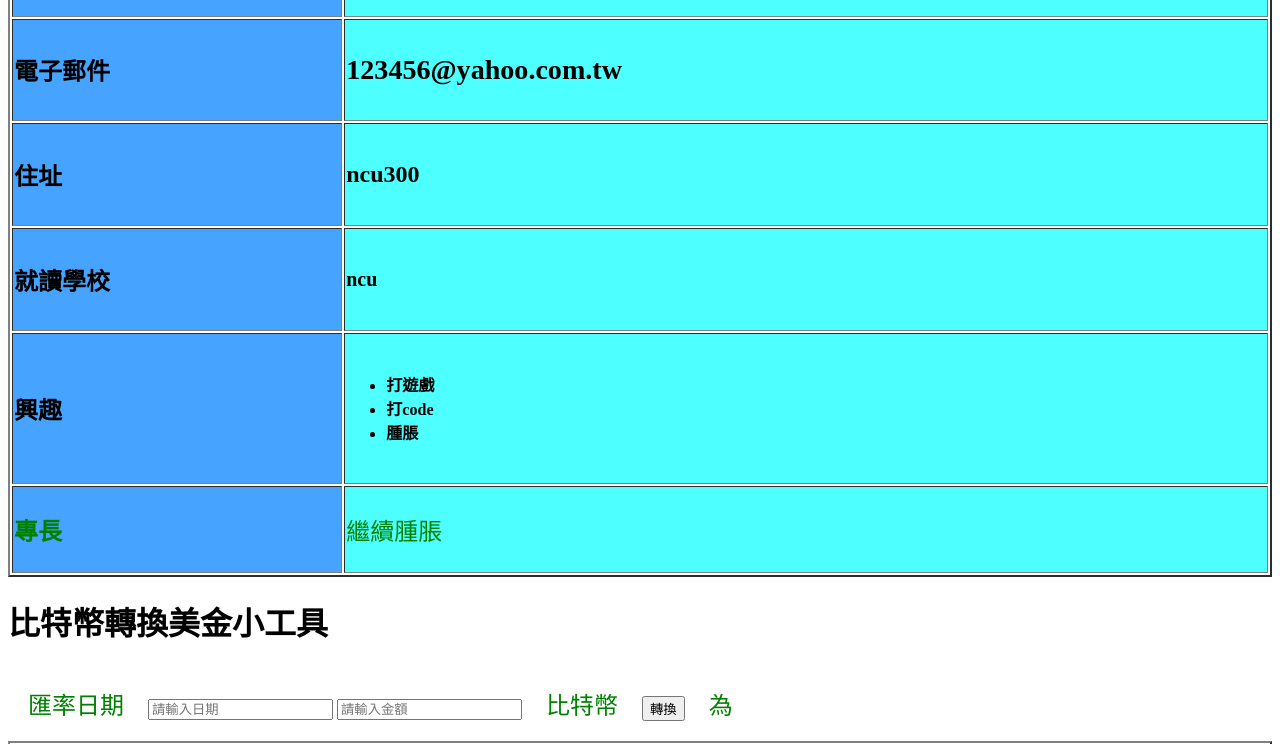
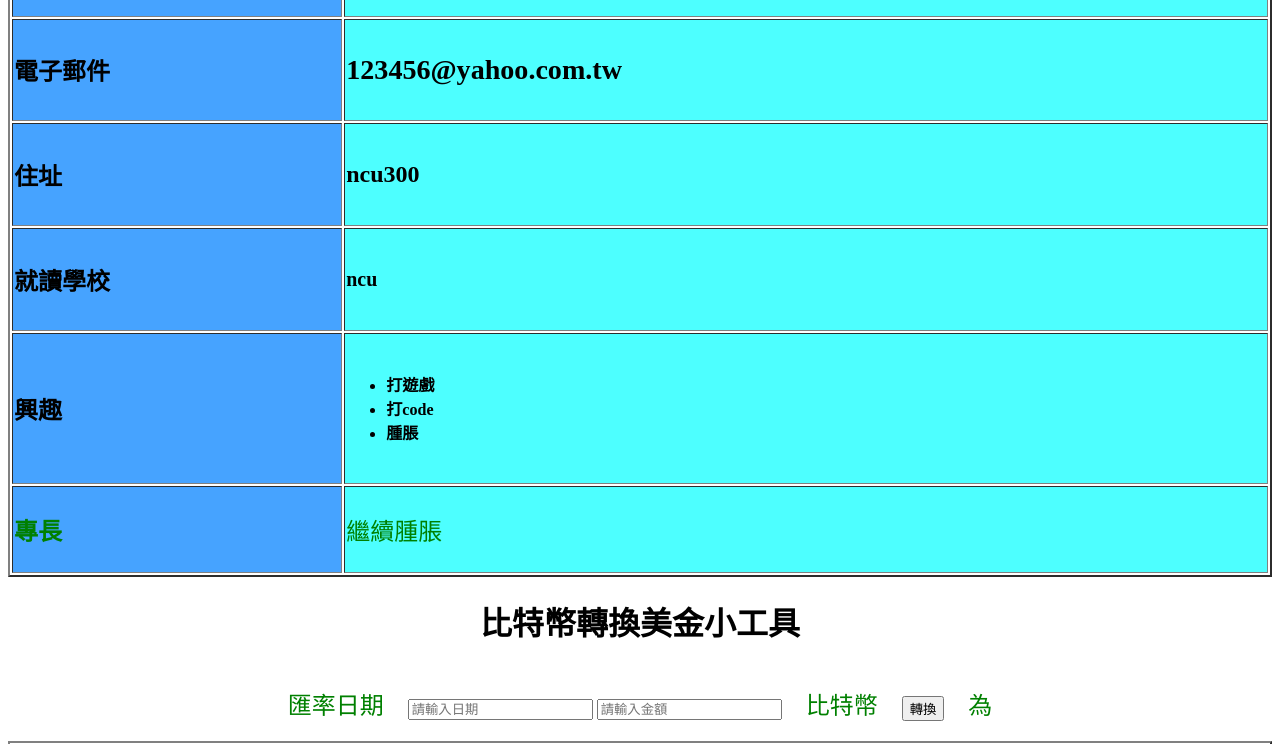
Before and after one commit to uCedric/108403516_2, a plain HTML site: page index.html in a window 1280 px wide. Shown: the part 379-1123 px from the top of the page. Drawn offline with Linux system fonts and the light colour scheme.

Commit message:
Update index.html

```diff
--- a/index.html
+++ b/index.html
@@ -26,7 +26,7 @@
 			width:40%;//網頁占比
 		}
 		div{
-			text-align:left;//靠左
+			text-align:center;//置中
 			width:60%;
 		}
 
```
